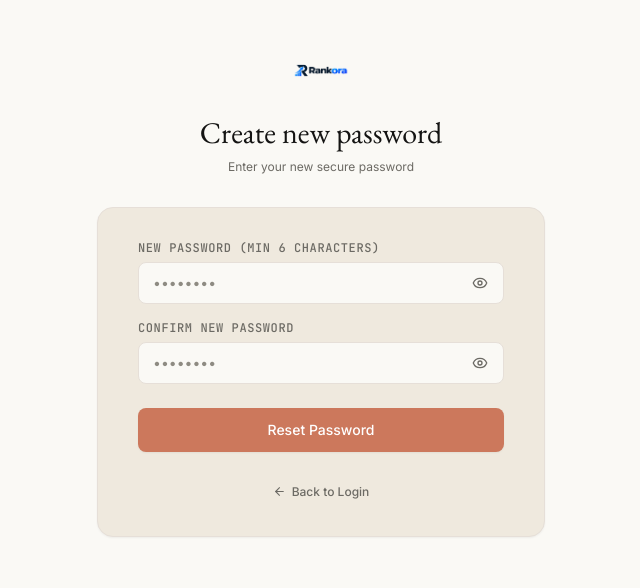
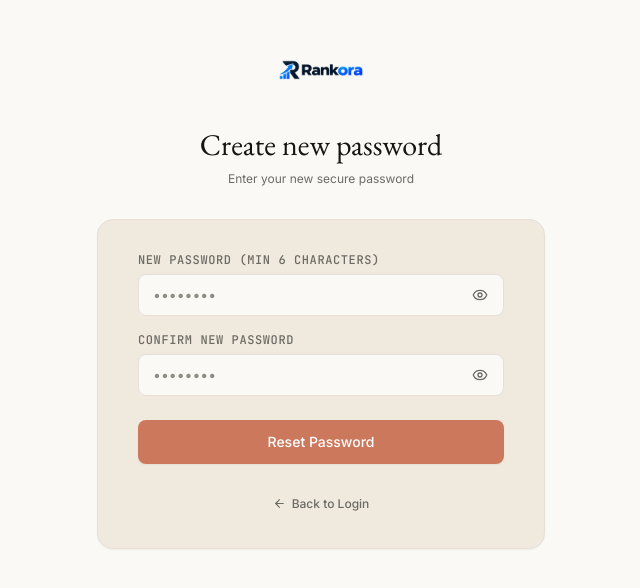
Before and after one commit to saninabbas/local-sass, a React (Vite) app: page /reset-password in a window 1280 px wide. Shown: the part 106-694 px from the top of the page, without its empty margins (319-959 px from the left). Built offline with nearby package versions, Linux system fonts and the light colour scheme; no server answers.

Commit message:
style: enlarge logo size on ForgotPassword and ResetPassword screens

```diff
--- a/src/pages/auth/ForgotPassword.tsx
+++ b/src/pages/auth/ForgotPassword.tsx
@@ -36,7 +36,7 @@ export function ForgotPassword() {
           <img
             src="/brand/logo.png"
             alt="Rankora"
-            className="h-10 w-auto object-contain"
+            className="h-14 sm:h-16 w-auto max-w-[260px] object-contain transition-transform hover:scale-105"
           />
         </Link>
         <h2 className="text-center text-3xl font-serif font-normal text-[#141413]">
--- a/src/pages/auth/ResetPassword.tsx
+++ b/src/pages/auth/ResetPassword.tsx
@@ -64,7 +64,7 @@ export function ResetPassword() {
           <img
             src="/brand/logo.png"
             alt="Rankora"
-            className="h-10 w-auto object-contain"
+            className="h-14 sm:h-16 w-auto max-w-[260px] object-contain transition-transform hover:scale-105"
           />
         </Link>
         <h2 className="text-center text-3xl font-serif font-normal text-[#141413]">
```
